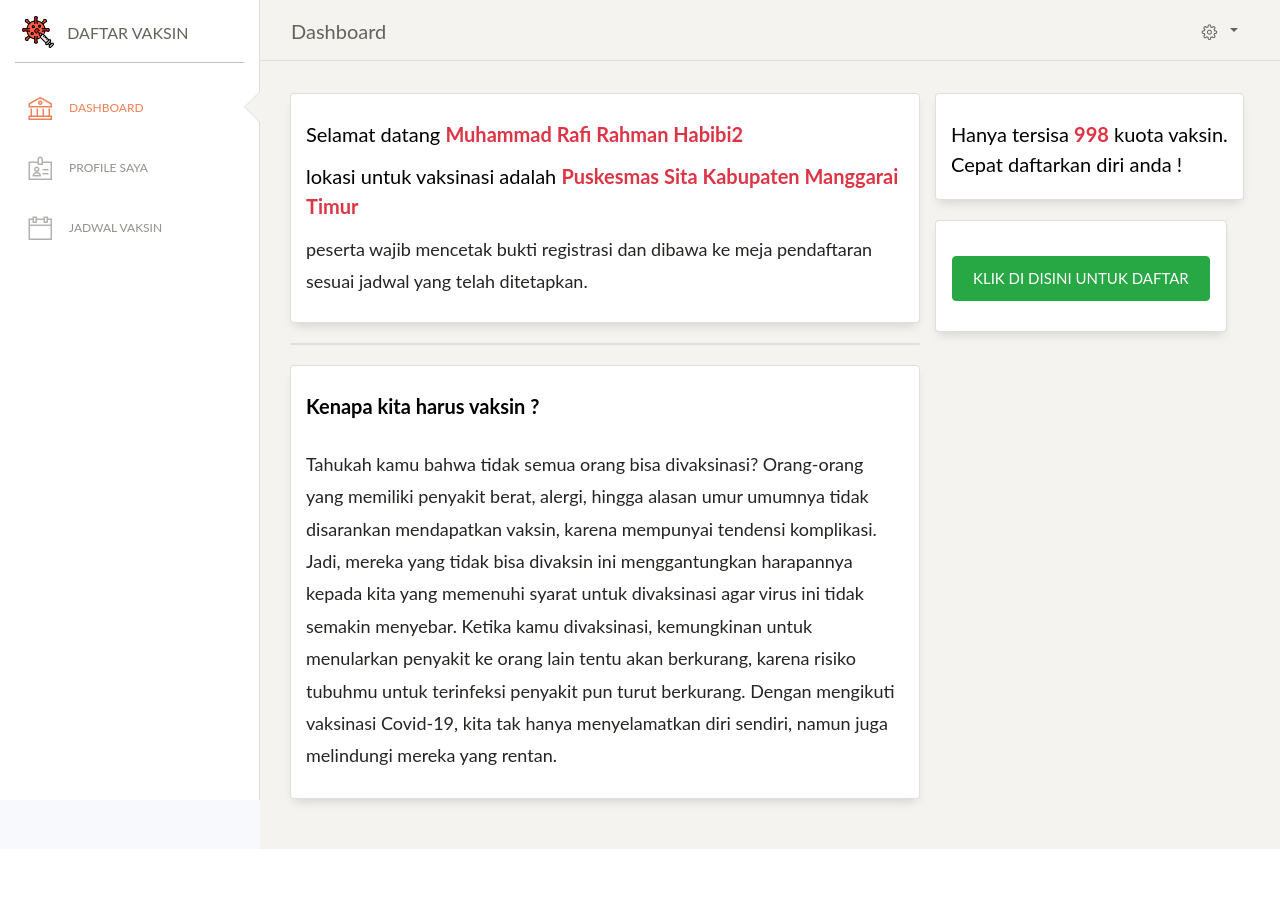
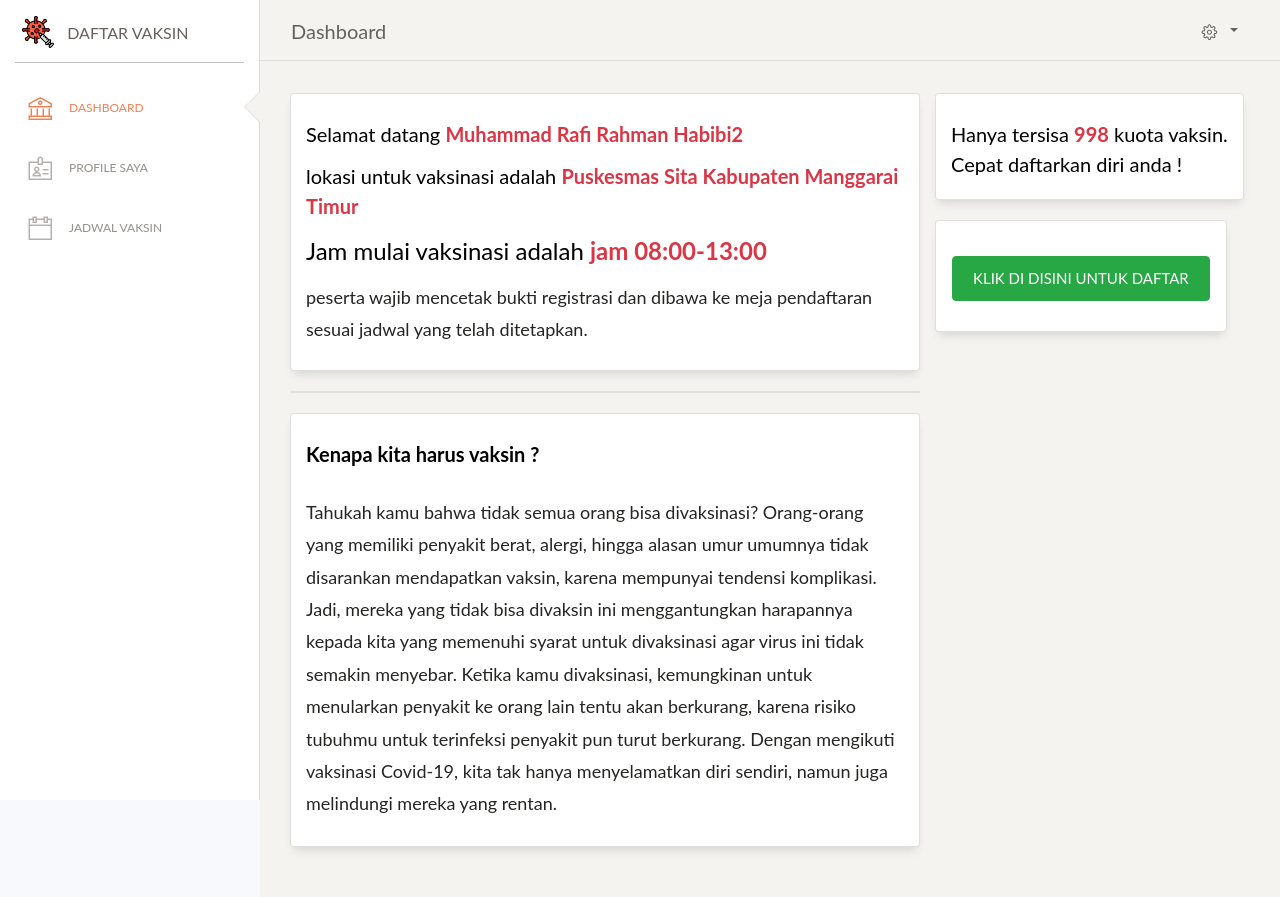
Before and after one commit to Lidiarati/skripsi_vaksinasi, a PHP site: page /html2pdf/vaksin/dashboard.php in a window 1280 px wide. Before the commit the page ends 849 px from the top, so only its background shows below. Run offline with PHP 8.4, Linux system fonts and the light colour scheme; the visitor is signed in with stand-in values (Sample User, id 1); data comes from the database, SQL or seed files in the repository; style sheets or scripts are compiled from the project's sources; some libraries are stand-ins or nearby versions.

Commit message:
Initial commit

```diff
--- a/vaksin/dashboard.php
+++ b/vaksin/dashboard.php
@@ -129,6 +129,7 @@
               <div class="card-header">
                 <h5 class="card-title">Selamat datang <span class="text-danger font-weight-bold"><?=$data_akun['nama']?></span></h5>
                 <h5 class="card-title">lokasi untuk vaksinasi adalah <span class="text-danger font-weight-bold">Puskesmas Sita Kabupaten Manggarai Timur</span></h5>
+                <h4 class="card-title">Jam mulai vaksinasi adalah <span class="text-danger font-weight-bold">jam 08:00-13:00</span></h4>
                 <p class="font"> peserta wajib mencetak bukti registrasi dan dibawa ke meja pendaftaran sesuai jadwal yang telah ditetapkan.</p>
               </div>
             </div>
```
